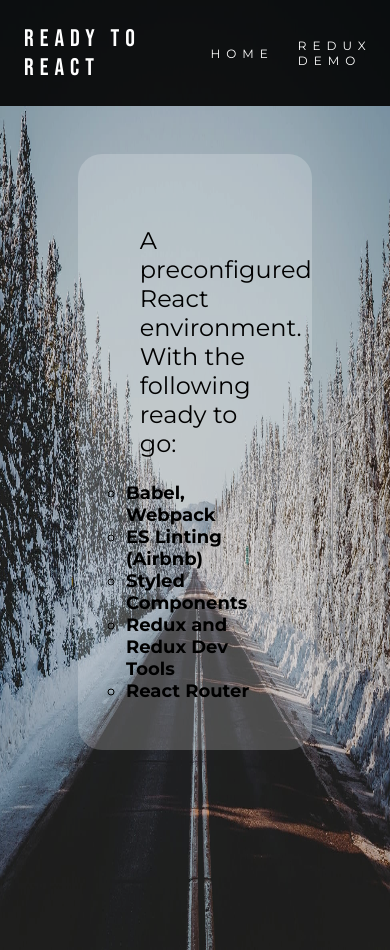
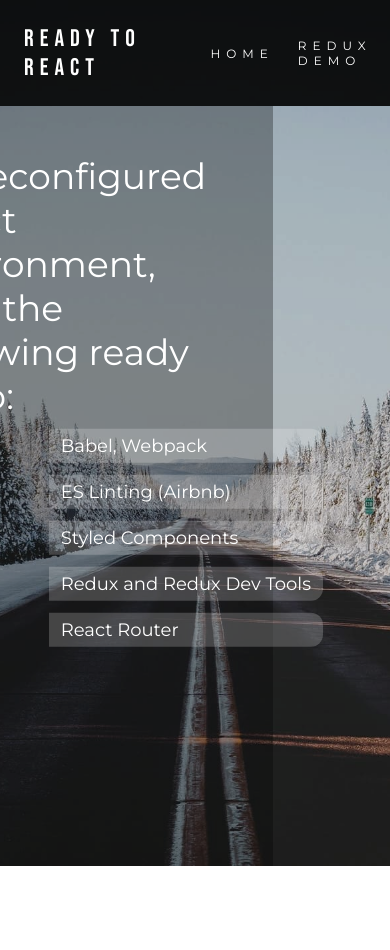
Before and after one commit to jleomorris/default-react-template, a React app: page / in a window 390 px wide. After the commit the page ends 866 px from the top, so only its background shows below. Built offline with nearby package versions, Linux system fonts and the light colour scheme.

Commit message:
Update styling and responsiveness of App, Home and ReduxDemo

```diff
--- a/src/App.js
+++ b/src/App.js
@@ -41,7 +41,8 @@ const StyledApp = styled.div`
     height: 100%;
     filter: brightness(0.8);
     z-index: -1;
-    min-height: 100vh;
+    min-height: 90vh;
+    object-fit: cover;
   }
 `;
 
--- a/src/components/Home.js
+++ b/src/components/Home.js
@@ -7,7 +7,7 @@ const Home = () => {
     <StyledHome>
       <div className="content-container">
         <p>
-          A preconfigured React environment. With the following ready to go:
+          A preconfigured React environment, with the following ready to go:
         </p>
         <ul>
           <li>Babel, Webpack</li>
@@ -27,33 +27,58 @@ const StyledHome = styled.div`
   display: flex;
   flex-direction: column;
   justify-content: flex-start;
-  align-items: center;
-  min-height: 100vh;
+  align-items: flex-start;
+  min-height: 90vh;
 
   .content-container {
-    width: 60%;
-    border-radius: 2rem;
-    background: rgba(256, 256, 256, 0.2);
+    width: 40%;
+    background: rgba(0, 0, 0, 0.3);
+    display: -webkit-box;
+    display: -webkit-flex;
+    display: -ms-flexbox;
     display: flex;
-    justify-content: center;
+    justify-content: flex-start;
     flex-direction: column;
-    align-items: center;
+    align-items: end;
     padding: 4rem;
-    margin: 4rem 0rem;
+    height: 90vh;
+    position: relative;
+
+    @media (max-width: 800px) {
+      width: 70%;
+    }
   }
 
   p {
-    font-size: 2rem;
-    width: 80%;
-    color: black;
-    margin: 2rem;
+    font-size: 5rem;
+    width: 80vw;
+    color: white;
+
+    @media (max-width: 800px) {
+      font-size: 3rem;
+      margin-left: 20rem;
+    }
   }
 
   ul {
-    color: black;
+    color: white;
     font-size: 1.5rem;
-    list-style: circle;
-    font-weight: 700;
+    list-style: none;
+    position: absolute;
+    top: 60%;
+    transform: translateY(-60%);
+    right: -100px;
+
+    @media (max-width: 800px) {
+      right: -50px;
+    }
+
+    li {
+      background: rgba(256, 256, 256, 0.2);
+      padding: 0.5rem 1rem;
+      margin: 1rem 0rem;
+      border-radius: 0rem 1rem 1rem 0rem;
+    }
   }
 `;
 
--- a/src/components/ReduxDemo.js
+++ b/src/components/ReduxDemo.js
@@ -124,6 +124,10 @@ const StyledTable = styled.div`
     align-items: center;
     padding: 4rem;
     margin: 4rem 0rem;
+
+    @media (max-width: 800px) {
+      width: 90%;
+    }
   }
 
   table {
```
